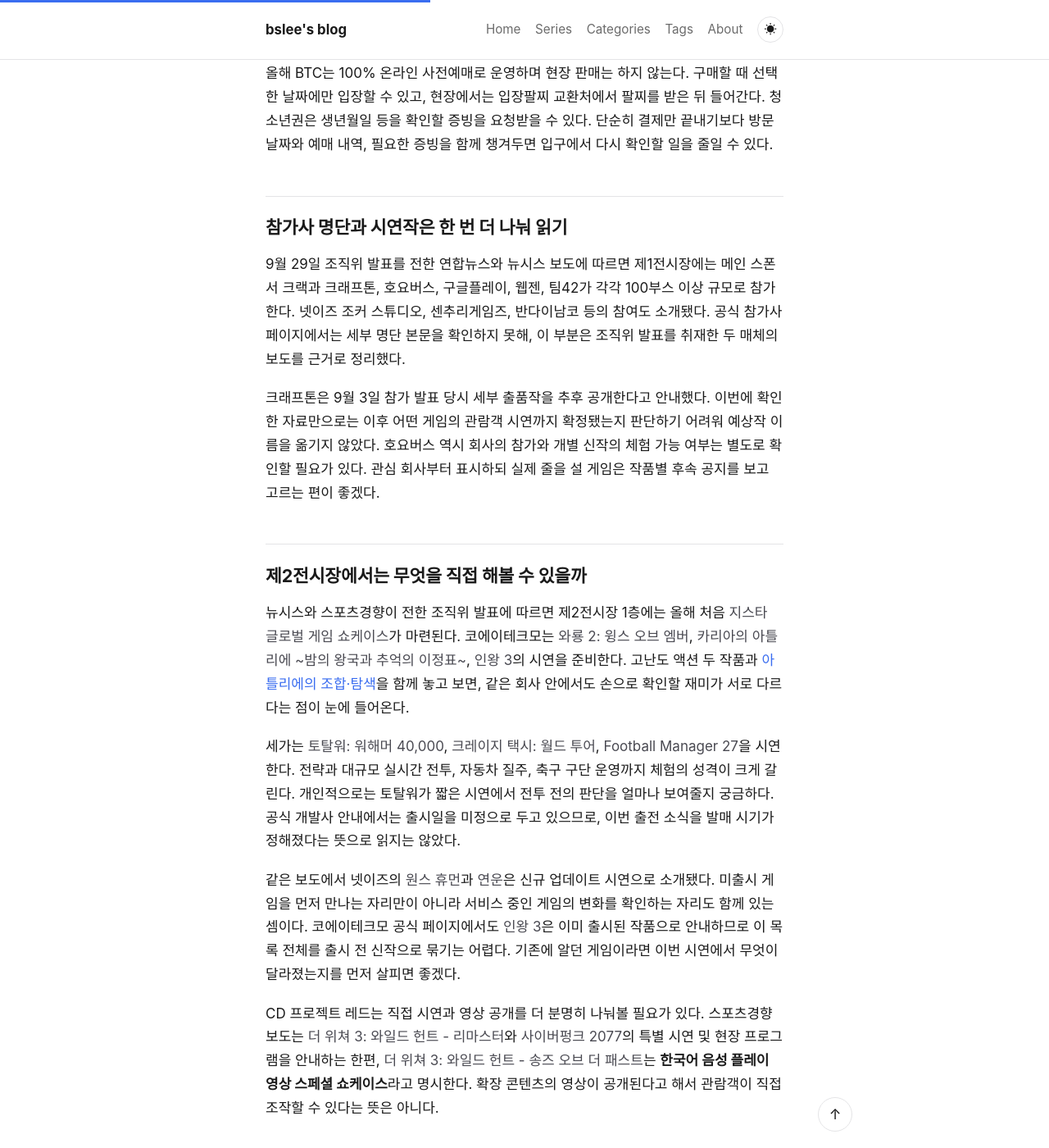
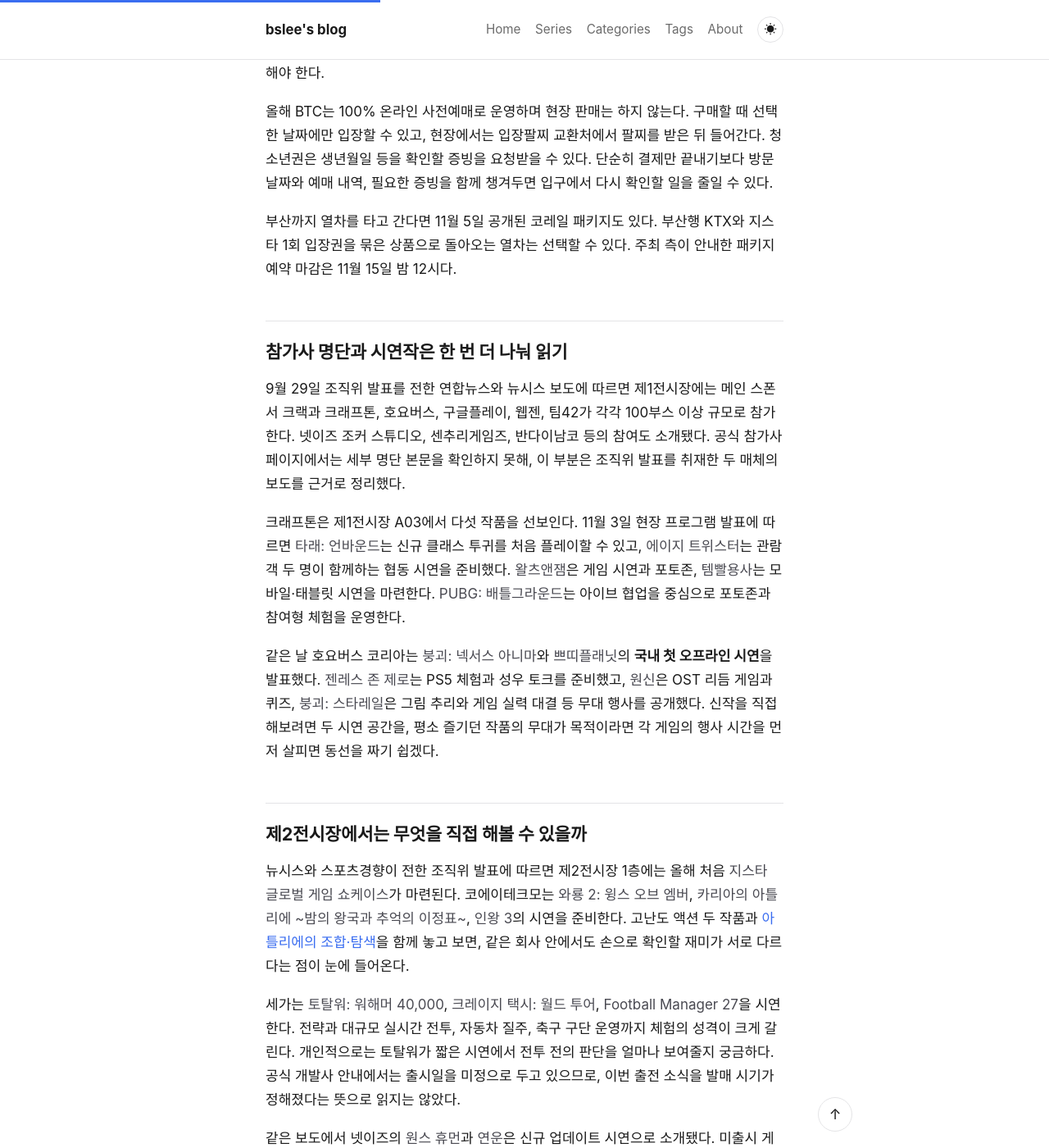
Before and after one commit to bslee-dev/bslee-dev.github.io, a Jekyll site: the page built from _posts/2026-10-15-gstar-2026-preview.md, in a window 1280 px wide and 1400 px high, scrolled down 1494 px. Shown: the whole window at 82% size. Built offline with Jekyll 4.4.1, drawn with Linux system fonts in a browser that asks for light colours; some of the changed text lies outside the part shown.

Commit message:
지스타 2026 프리뷰에 개막 전 시연·관람 정보 반영

```diff
--- a/_posts/2026-10-15-gstar-2026-preview.md
+++ b/_posts/2026-10-15-gstar-2026-preview.md
@@ -1,14 +1,16 @@
 ---
 title: "지스타 2026, 지금까지 공개된 소식과 관람 포인트"
-description: "11월 19~22일 부산 벡스코에서 열리는 지스타 2026. 10월 15일 기준 일정과 예매 조건, 공개된 시연작과 영상 쇼케이스, 인디 전시와 G-CON을 구분해 관람 포인트를 정리했다."
+description: "11월 19~22일 부산 벡스코에서 열리는 지스타 2026. 11월 11일 기준 크래프톤·호요버스 현장 시연과 무대 행사, 일반 입장권 예매와 코레일 패키지를 정리했다."
 category: 게임뉴스
 tags: [지스타, 인디게임, 크래프톤, 호요버스]
 date: 2026-10-15 12:00:00 +0900
 ---
 
-## 한 달 뒤 부산에서는 무엇을 볼 수 있을까
+## 부산에서는 무엇을 볼 수 있을까
 
-게임쇼를 앞두고 가장 궁금한 것은 결국 무엇을 직접 해볼 수 있느냐다. 참가사 이름이 공개되면 기대작도 함께 떠오르지만, 큰 부스를 낸다는 소식만으로 특정 게임의 시연까지 정해지는 것은 아니다. 이번 지스타는 어디까지 공개됐고, 지금 관람을 준비한다면 무엇부터 확인하면 좋을까. 이 글은 2026년 10월 15일 한국 시간 기준으로 공식 관람 안내와 조직위 발표를 다룬 보도를 대조한 개막 전 소개다.
+게임쇼를 앞두고 가장 궁금한 것은 결국 무엇을 직접 해볼 수 있느냐다. 10월에 처음 정리했을 때는 크래프톤과 호요버스의 참가 소식부터 나왔고, 두 회사는 이후 출품작과 현장 프로그램을 공개했다. 이번 지스타에서는 어떤 게임을 해볼 수 있고, 무대에서는 무엇을 볼 수 있을까.
+
+2026년 11월 11일 한국 시간 기준으로 지스타 공식 관람 안내와 두 회사의 후속 발표를 반영했다.
 
 ## 일반 관람은 11월 19일부터 나흘간
 
@@ -22,11 +24,15 @@
 
 올해 BTC는 100% 온라인 사전예매로 운영하며 현장 판매는 하지 않는다. 구매할 때 선택한 날짜에만 입장할 수 있고, 현장에서는 입장팔찌 교환처에서 팔찌를 받은 뒤 들어간다. 청소년권은 생년월일 등을 확인할 증빙을 요청받을 수 있다. 단순히 결제만 끝내기보다 방문 날짜와 예매 내역, 필요한 증빙을 함께 챙겨두면 입구에서 다시 확인할 일을 줄일 수 있다.
 
+부산까지 열차를 타고 간다면 11월 5일 공개된 코레일 패키지도 있다. 부산행 KTX와 지스타 1회 입장권을 묶은 상품으로 돌아오는 열차는 선택할 수 있다. 주최 측이 안내한 패키지 예약 마감은 11월 15일 밤 12시다.
+
 ## 참가사 명단과 시연작은 한 번 더 나눠 읽기
 
 9월 29일 조직위 발표를 전한 연합뉴스와 뉴시스 보도에 따르면 제1전시장에는 메인 스폰서 크랙과 크래프톤, 호요버스, 구글플레이, 웹젠, 팀42가 각각 100부스 이상 규모로 참가한다. 넷이즈 조커 스튜디오, 센추리게임즈, 반다이남코 등의 참여도 소개됐다. 공식 참가사 페이지에서는 세부 명단 본문을 확인하지 못해, 이 부분은 조직위 발표를 취재한 두 매체의 보도를 근거로 정리했다.
 
-크래프톤은 9월 3일 참가 발표 당시 세부 출품작을 추후 공개한다고 안내했다. 이번에 확인한 자료만으로는 이후 어떤 게임의 관람객 시연까지 확정됐는지 판단하기 어려워 예상작 이름을 옮기지 않았다. 호요버스 역시 회사의 참가와 개별 신작의 체험 가능 여부는 별도로 확인할 필요가 있다. 관심 회사부터 표시하되 실제 줄을 설 게임은 작품별 후속 공지를 보고 고르는 편이 좋겠다.
+크래프톤은 제1전시장 A03에서 다섯 작품을 선보인다. 11월 3일 현장 프로그램 발표에 따르면 `타래: 언바운드`는 신규 클래스 투귀를 처음 플레이할 수 있고, `에이지 트위스터`는 관람객 두 명이 함께하는 협동 시연을 준비했다. `왈츠앤잼`은 게임 시연과 포토존, `템빨용사`는 모바일·태블릿 시연을 마련한다. `PUBG: 배틀그라운드`는 아이브 협업을 중심으로 포토존과 참여형 체험을 운영한다.
+
+같은 날 호요버스 코리아는 `붕괴: 넥서스 아니마`와 `쁘띠플래닛`의 **국내 첫 오프라인 시연**을 발표했다. `젠레스 존 제로`는 PS5 체험과 성우 토크를 준비했고, `원신`은 OST 리듬 게임과 퀴즈, `붕괴: 스타레일`은 그림 추리와 게임 실력 대결 등 무대 행사를 공개했다. 신작을 직접 해보려면 두 시연 공간을, 평소 즐기던 작품의 무대가 목적이라면 각 게임의 행사 시간을 먼저 살피면 동선을 짜기 쉽겠다.
 
 ## 제2전시장에서는 무엇을 직접 해볼 수 있을까
 
@@ -54,21 +60,24 @@
 
 관람을 준비한다면 꼭 해보고 싶은 게임 한두 개와 대신 둘러볼 후보를 정해두는 정도가 현실적일 것 같다. 기다릴 수 있는 시간도 미리 생각해두고, 현장 대기가 그 기준을 넘으면 다음 후보로 이동하는 방식이다. 입장권을 샀다는 사실만으로 원하는 시연이 보장되는 것은 아니므로, 출발 전에는 해당 부스의 운영 공지를 확인해야 한다. 아직 공개되지 않은 예약 방식이나 체험 조건까지 미리 가정할 필요는 없다.
 
-지금 내게 궁금한 것은 어느 부스가 가장 큰가보다, 짧은 체험 뒤에도 어떤 장면과 선택이 기억에 남을까 하는 점이다. 익숙한 시리즈에서 달라진 조작을 찾을 수도 있고, 처음 듣는 인디게임에서 뜻밖의 규칙을 만날 수도 있다. 행사까지 남은 한 달은 기대작 목록을 길게 늘리기보다 실제로 확인하고 싶은 질문을 골라두는 시간으로 써보면 좋겠다. 이후 공개될 시연 안내가 그 질문을 얼마나 구체적으로 만들어주는지 지켜보려 한다.
+지금 내게 궁금한 것은 짧은 체험 뒤에도 어떤 장면과 선택이 기억에 남을까 하는 점이다. 익숙한 시리즈에서 달라진 조작을 찾을 수도 있고, 처음 듣는 인디게임에서 뜻밖의 규칙을 만날 수도 있다. 개막을 앞둔 지금은 공개된 시연 목록에서 실제로 확인하고 싶은 질문을 골라두면 좋겠다.
 
 ## 참고 자료
 
 - [지스타 공식 — 2026 전시 참가 안내와 BTC·BTB 일정](https://www.gstar.or.kr/part/gstar_part_info.do)
 - [지스타 공식 — 일반 참관객 BTC 입장권과 유의사항](https://www.gstar.or.kr/part/gstar_btc_info.do)
+- [지스타 공식 — 지스타 2026 코레일 패키지 안내, 11월 5일](https://www.gstar.or.kr/board/board_user_view.do?bd_idx=1187&bmt_idx=1)
 - [지스타 공식 — G-CON 2026 소개와 연사 안내](https://www.gstar.or.kr/conference/conf_info.do)
 - [연합뉴스 — 지스타 2026 라인업과 온라인 프로그램 계획, 9월 29일](https://www.yna.co.kr/view/AKR20260929101100017)
 - [뉴시스 — 전시장 구성과 참가사 발표, 9월 29일](https://www.newsis.com/view/NISX20260929_0003807280)
 - [전자신문 — 전시장 구성과 인디 쇼케이스 규모, 9월 29일](https://www.etnews.com/20260929000166)
 - [스포츠경향 — 조직위 발표의 시연작과 영상 쇼케이스 세부 내용, 10월 15일 수정](https://sports.khan.co.kr/article/202610012124003)
-- [연합뉴스 — 크래프톤 참가 발표와 출품작 추후 공개 안내, 9월 3일](https://www.yna.co.kr/amp/view/AKR20260903052300017)
+- [연합뉴스 — 크래프톤 출품작 5종과 부스 위치, 10월 20일](https://www.yna.co.kr/view/AKR20261020050800017)
+- [연합뉴스 — 크래프톤 현장 시연과 부스 프로그램, 11월 3일](https://www.yna.co.kr/view/AKR20261103135200017)
+- [케이벤치 보도자료 — 호요버스 코리아 시연·무대 프로그램, 11월 3일](https://kbench.com/index.php?q=node/283007)
 - [코에이테크모 — Wo Long 2: Wings of Ember 공식 발표](https://www.koeitecmoamerica.com/news/slash-through-a-demon-infested-three-kingdoms-in-wo-long-2-wings-of-ember-coming-march-4-2027/)
 - [코에이테크모 — Atelier Karia 공식 소개](https://www.koeitecmoamerica.com/news/atelier-karia-the-night-kingdom-the-guide-of-memories-releases-feb-25-2027/)
 - [코에이테크모 — Nioh 3 공식 페이지](https://www.koeitecmoamerica.com/games/nioh-3/)
 - [크리에이티브 어셈블리 — Total War: WARHAMMER 40,000 공식 안내](https://community.creative-assembly.com/total-war/total-war-warhammer-40-000/blogs/111-total-war-warhammer-40-000)
 
-**작성 기준: 2026-10-15 KST. 이후 참가작과 프로그램, 관람 조건은 바뀔 수 있다.**
+**작성 기준: 2026-11-11 KST. 최초 게시: 2026-10-15.**
```
